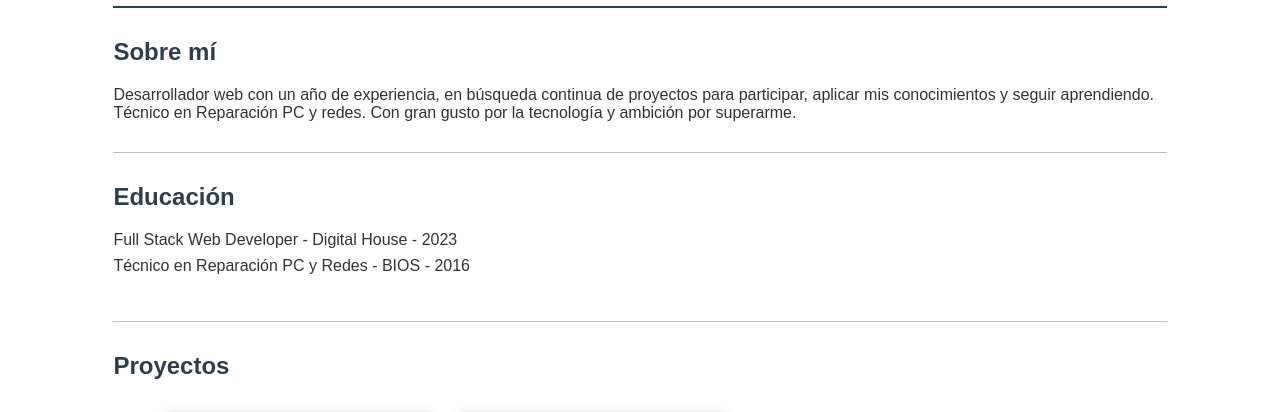
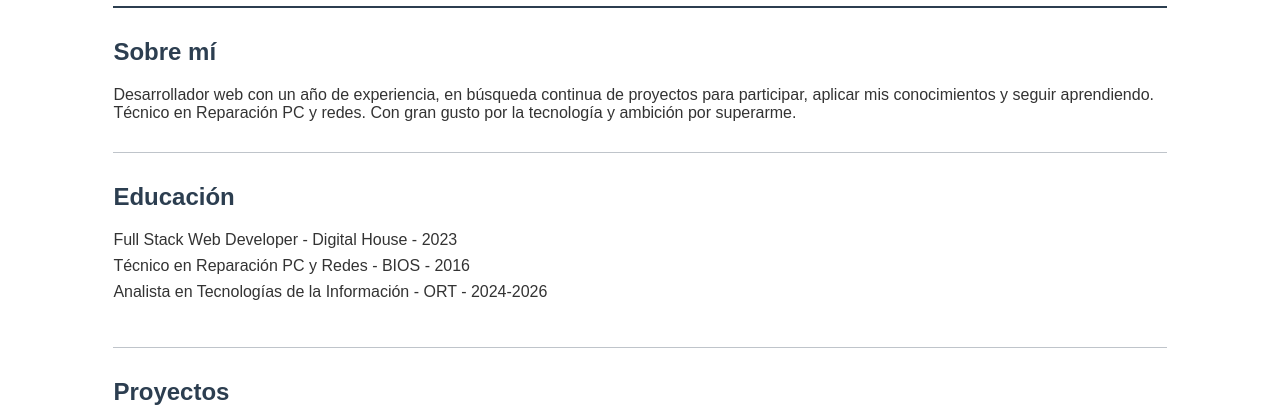
Before and after one commit to BrunoLoriente/portfolio, a website: page index.html in a window 1280 px wide. Shown: the part 240-652 px from the top of the page. Drawn offline with Linux system fonts and the light colour scheme.

Commit message:
agrego nueva carrera

```diff
--- a/index.html
+++ b/index.html
@@ -44,6 +44,7 @@ rel="stylesheet" />
         <ul>
             <li>Full Stack Web Developer - Digital House - 2023</li>
             <li>Técnico en Reparación PC y Redes - BIOS - 2016</li>
+            <li>Analista en Tecnologías de la Información - ORT - 2024-2026</li>
         </ul>
     </section>
 
```
Also changed, not shown: 1 other file.
